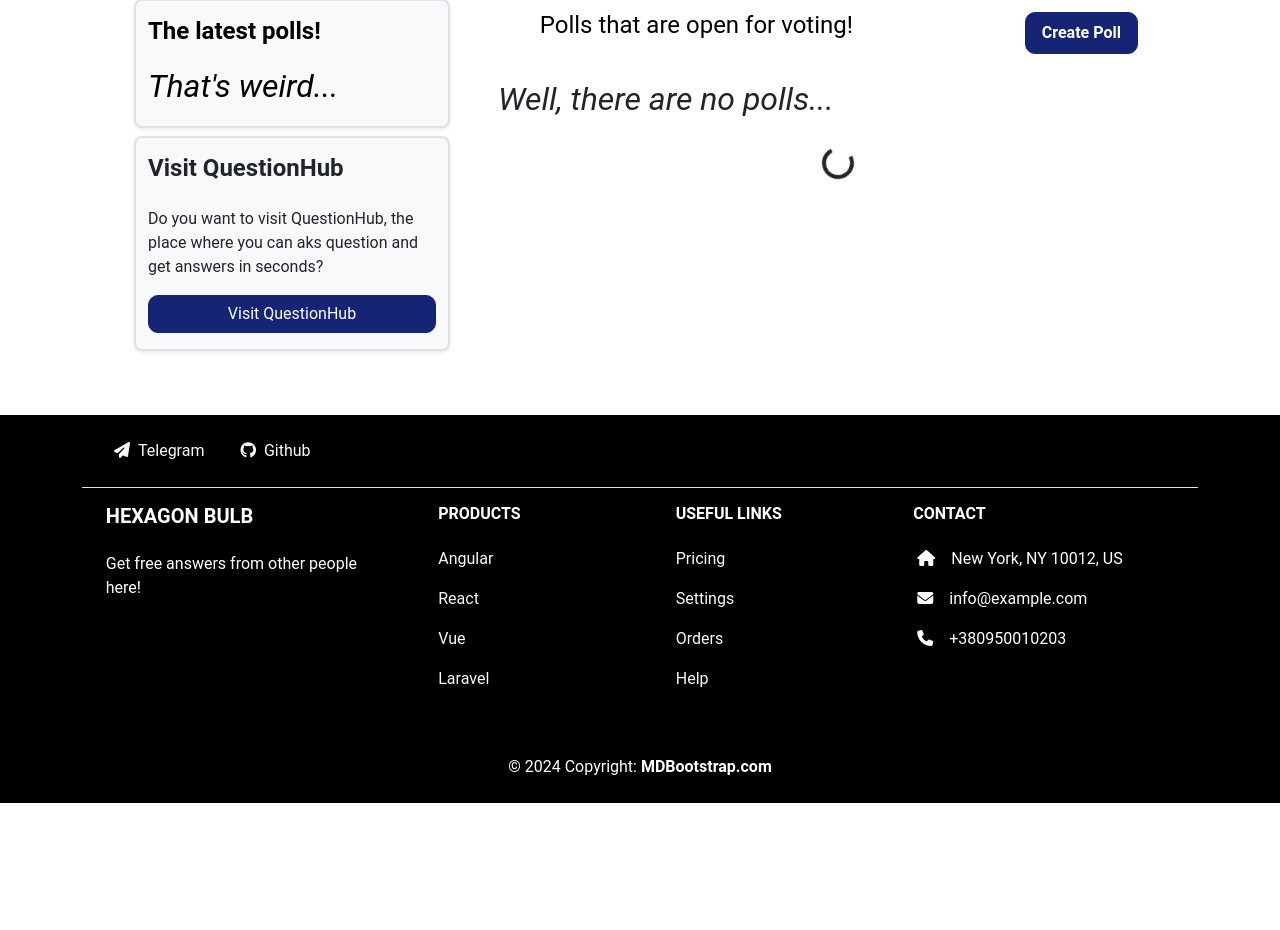
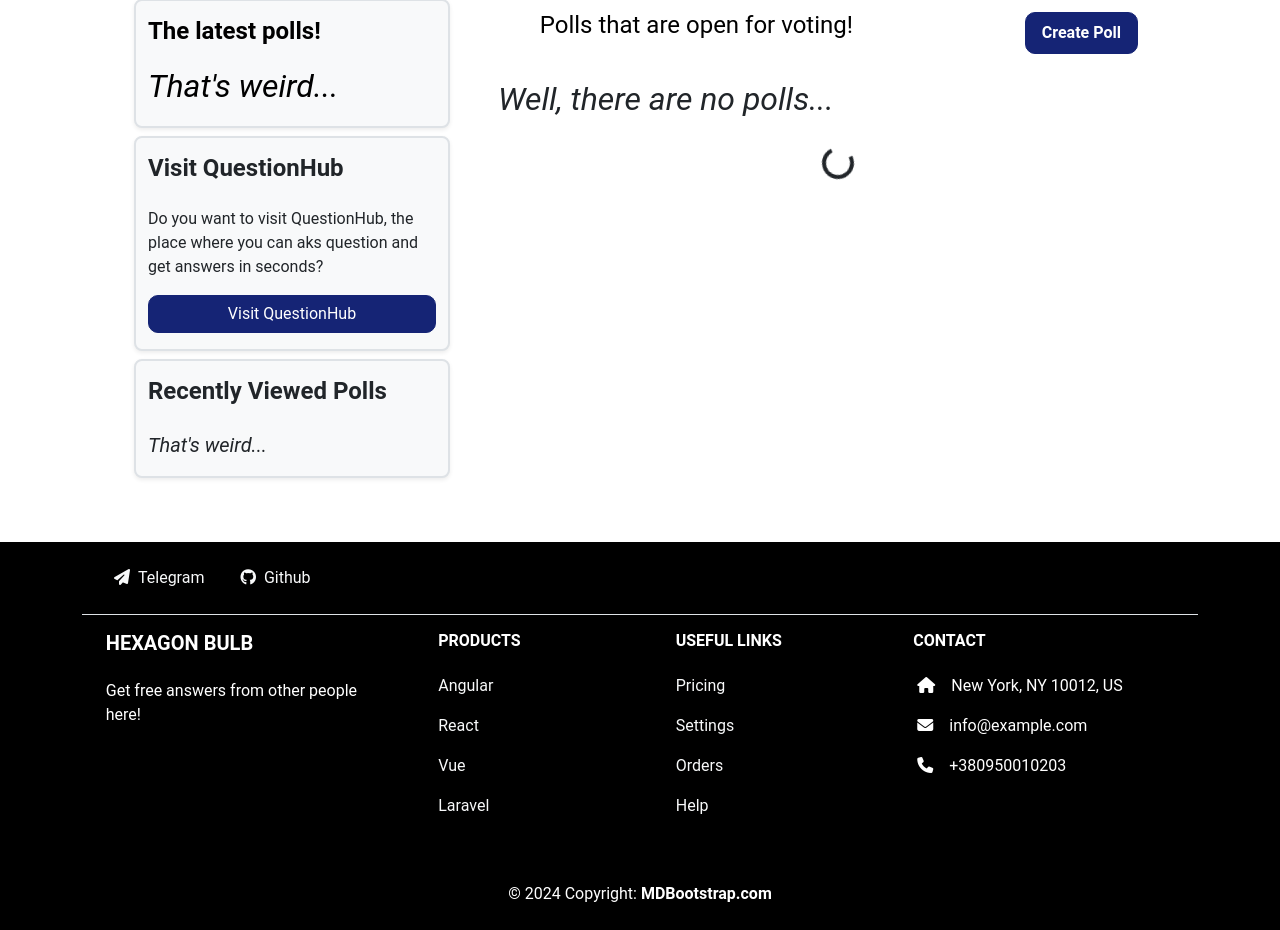
Before and after one commit to alter703/project-hexagon-bulb-site, a Django app: page /poll-feed/ in a window 1280 px wide. Shown: the part 215-1145 px from the top of the page. Before the commit the page ends 1018 px from the top, so only its background shows below. Run offline with Django 5.2, Linux system fonts and the light colour scheme; data that the repository does not hold is empty; some libraries are stand-ins or nearby versions.

Commit message:
Update template cards, add recent views in pollFeed.

```diff
--- a/apps/pollFeed/templates/pollFeed/index.html
+++ b/apps/pollFeed/templates/pollFeed/index.html
@@ -21,7 +21,7 @@
             <div class="col-12 col-md-4 my-2 border-black border-4">
                 <div class="container py-3 text-black border border-2 rounded-3 shadow-sm bg-light">
                   <h2 class="fw-bolder fs-4 mb-3">The latest polls!</h2>
-                    {% for poll in recent_polls %}
+                    {% for poll in latest_polls %}
                         {% include 'pollFeed/includes/poll_card.html' %}
                     {% empty %}
                     <div class="fs-2 fst-italic">That's weird...</div>
@@ -33,6 +33,14 @@
                   <a href="{% url 'questionHub:index' %}">
                     <div class="btn btn-primary w-100">Visit QuestionHub</div>
                   </a>
+                </div>
+                <div class="container rounded-3 py-3 my-2 border border-2 shadow-sm bg-light">
+                  <h2 class="fw-bolder fs-4 mb-4">Recently Viewed Polls</h2>
+                  {% for poll in recently_viewed_polls %}
+                    {% include 'pollFeed/includes/poll_card.html' %}
+                  {% empty %}
+                    <div class="fs-5 fst-italic">That's weird...</div>
+                  {% endfor %}
                 </div>
             </div>
             <div class="col-12 col-md-8">
--- a/apps/pollFeed/views.py
+++ b/apps/pollFeed/views.py
@@ -2,13 +2,11 @@ from django.shortcuts import get_object_or_404, redirect, render
 from django.urls import reverse_lazy
 from django.views.generic import ListView, DetailView, UpdateView, CreateView, View
 from django.contrib.auth.mixins import LoginRequiredMixin
-from django.contrib.auth.decorators import login_required
 from django.contrib import messages
 
 from .models import Poll, Choice, Vote
 from .forms import CreatePollForm
 from .mixins import PollMultipleObjectMixin, PollSingleObjectMixin
-# from apps.main.mixins import ProfanityCheckMixin
 
 
 # Create your views here.
@@ -17,7 +15,13 @@ class PollListView(PollMultipleObjectMixin, ListView):
 
     def get_context_data(self, **kwargs):
         context = super().get_context_data(**kwargs)
-        context['recent_polls'] = Poll.objects.select_related('author').prefetch_related('choices')[:3]
+        context['latest_polls'] = Poll.objects.select_related('author').prefetch_related('choices')[:3]
+
+        # Get recently viewed polls from the session
+        recently_viewed_polls = self.request.session.get('recent_polls', [])
+        polls = Poll.objects.filter(id__in=recently_viewed_polls).select_related('author').reverse()
+        context['recently_viewed_polls'] = polls
+
         return context
 
 
@@ -37,6 +41,25 @@ class PollDetailView(PollSingleObjectMixin, DetailView):
 
         context['user_has_voted'] = user_has_voted
         context['user_vote'] = user_vote
+
+        # Add the current poll to the recently viewed list in the session
+        string_obj_id = str(self.object.id)
+
+        if 'recent_polls' in self.request.session:
+            if string_obj_id in self.request.session['recent_polls']:
+                self.request.session['recent_polls'].remove(string_obj_id)
+
+            recently_viewed_polls = Poll.objects.filter(id__in=self.request.session['recent_polls']).reverse()
+            self.request.session['recent_polls'].insert(0, string_obj_id)
+
+            if len(self.request.session['recent_polls']) > 4:
+                self.request.session['recent_polls'].pop()
+
+            context['recently_viewed_polls'] = recently_viewed_polls
+        else:
+            self.request.session['recent_polls'] = [string_obj_id]
+
+        self.request.session.modified = True
         return context
 
 
--- a/apps/questionHub/templates/questionHub/detail.html
+++ b/apps/questionHub/templates/questionHub/detail.html
@@ -121,11 +121,11 @@
       {% endfor %}
     </div>
   </div>
-  <div class="container my-5 rounded-3 border border-2">
-    <div class="fw-bolder fs-4 mb-4">Recent Viewed Questions</div>
+  <div class="container mt-5 pb-3 rounded-3 border border-2">
+    <div class="fw-bolder fs-4 mb-4">Recently Viewed Questions</div>
     <div class="row row-cols-lg-4 row-cols-md-3">
         {% for question in recently_viewed_questions %}
-        <div class="col align-items-center">
+        <div class="col">
 
           {% include 'questionHub/includes/question_card_mini.html' %}
         </div>
--- a/apps/questionHub/templates/questionHub/includes/question_card.html
+++ b/apps/questionHub/templates/questionHub/includes/question_card.html
@@ -1,6 +1,6 @@
 {% load static %}
 
-<div class="card my-1 border-0 rounded-3 bg-light">
+<div class="card my-1 border-0 rounded-3 bg-light" style="height: 90%;">
   <div class="card-header d-flex justify-content-start rounded-top-3 fs-6">
     <span class="badge bg-light text-black align-self-center my-2">{{ question.category.name }}</span>
     {% if question.is_closed %}
--- a/apps/questionHub/templates/questionHub/includes/question_card_mini.html
+++ b/apps/questionHub/templates/questionHub/includes/question_card_mini.html
@@ -7,7 +7,7 @@
   <div class="card-body text-light rounded-bottom-3 d-flex flex-column">
       <a href="{{ question.get_absolute_url }}" class="text-light link-light link-offset-2 link-offset-3-hover link-underline link-underline-opacity-0 link-underline-opacity-75-hover">
           <h5 class="card-title fs-5 fw-semibold">{{ question.title|truncatechars:"30" }}</h5>
-          <p class="card-text">{{ question.content|truncatechars:"70" }}</p>
+          <p class="card-text mb-3">{{ question.content|truncatechars:"70" }}</p>
       </a>
       <div class="mt-auto d-flex justify-content-between text-muted">
           <p class="mb-0 text-light fw-light">By: {{ question.author }}</p>
--- a/apps/questionHub/views.py
+++ b/apps/questionHub/views.py
@@ -51,7 +51,7 @@ class QuestionDetailView(QuestionSingleObjectMixin, DetailView):
             recently_viewed_questions = Question.objects.filter(id__in=self.request.session['recent_questions']).select_related('author', 'category').reverse()
             self.request.session['recent_questions'].insert(0, string_obj_id)
 
-            if len(self.request.session['recent_questions']) > 5:
+            if len(self.request.session['recent_questions']) > 4:
                 self.request.session['recent_questions'].pop()
 
             context['recently_viewed_questions'] = recently_viewed_questions
```
Also changed, not shown: apps/members/templates/members/includes/bookmark_card.html (+4 -4 lines).
